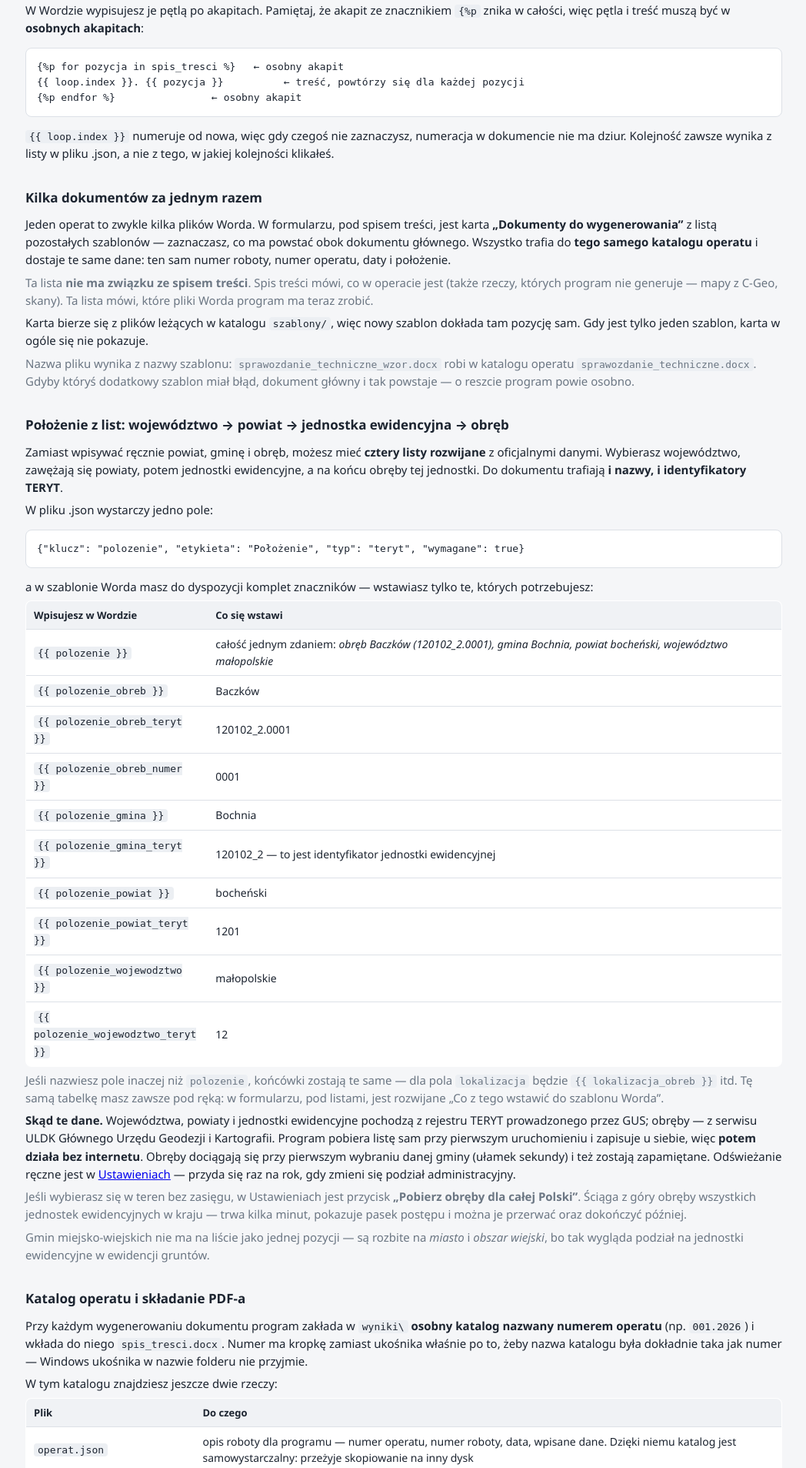
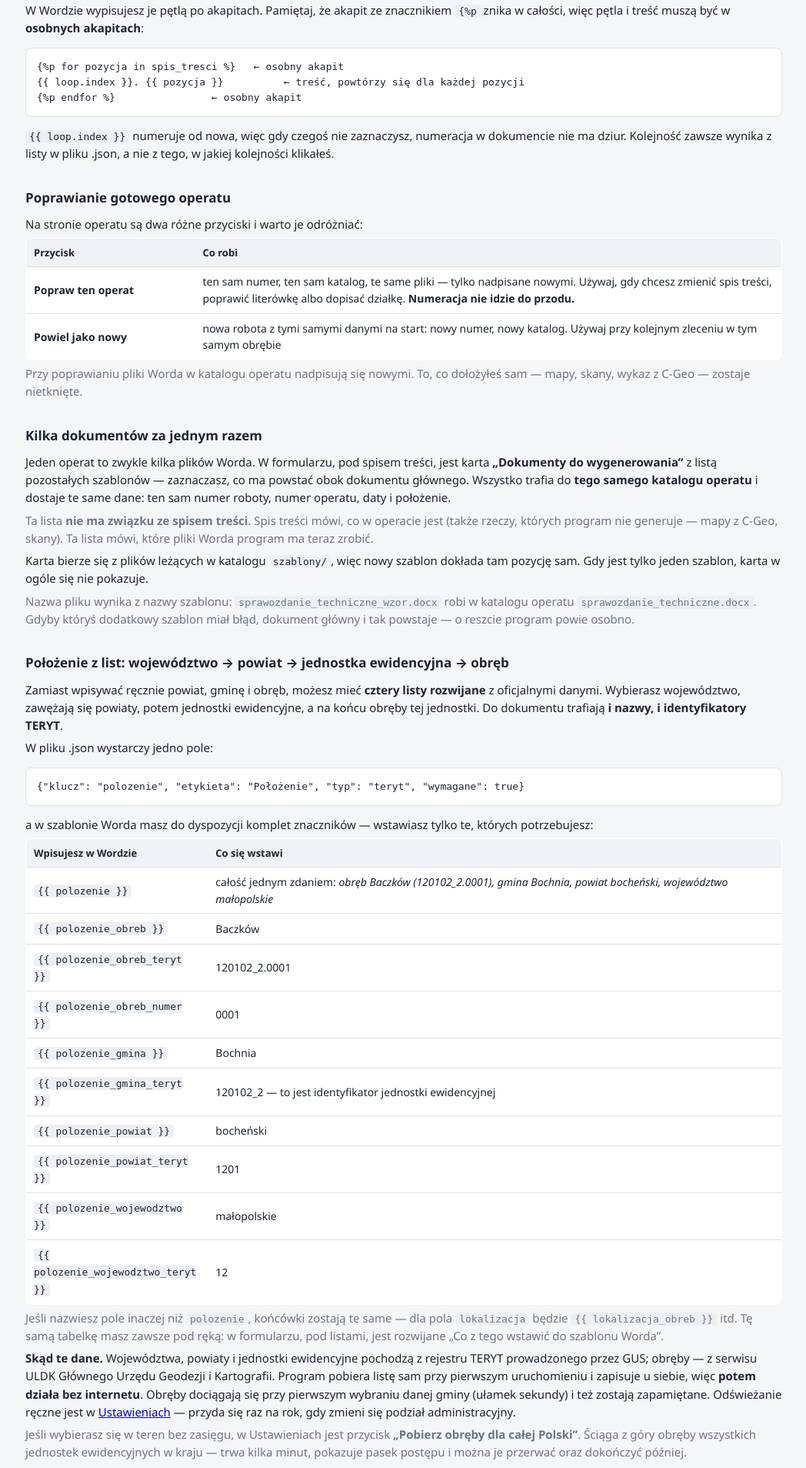
Before and after one commit to piotrekstania/kuba-apk, a FastAPI app: page /pomoc in a window 1280 px wide. Shown: the part 2778-4685 px from the top of the page at 77% size, without its empty margins (115-1163 px from the left). Run offline with FastAPI, Linux system fonts and the light colour scheme.

Commit message:
Szablon operatu od brata, jeden kafelek „Operat”, poprawianie bez nowego numeru
Wchodzi prawdziwa formatka: `szablony/spis_tresci_wzor.docx`. Używa dokładnie
naszych nazw znaczników i ma poprawnie rozbitą pętlę spisu treści na trzy
akapity, więc nic nie trzeba było w niej ruszać. Nieużywane zostają
`data_zgloszenia`, `polozenie_powiat` i `polozenie_wojewodztwo` — pola są
w formularzu, dane lecą do bazy, po prostu nie drukują się w tym dokumencie.

Na stronie głównej pokazujemy tylko szablony z `"glowny": true`. Sprawozdanie
i protokoły same bez operatu nie istnieją, więc mają być dokładane checkboxem,
a nie startować własną robotę. Gdy nikt nie jest oznaczony jako główny,
pokazujemy wszystkie — inaczej po wgraniu pierwszego szablonu bez tej flagi
strona byłaby pusta i nie wiadomo dlaczego.

Najważniejsze: **poprawianie operatu nie zużywa numeru**. `?edytuj=<id>` wraca
do tego samego katalogu i tego samego wpisu w historii, numer bierze się
z `operat.json`, a nie z licznika. Bez tego każda poprawka spisu treści robiła
nową robotę i numeracja rozjechałaby się w tydzień. „Powiel jako nowy” zostaje
osobnym przyciskiem, dla kolejnego zlecenia.

Przy zmianie numeru roboty kasujemy stary pusty plik-znacznik. Warunek to
zerowy rozmiar, a nie brak rozszerzenia: numer roboty ma kropki, więc
„GK.6640.123.2026” wygląda dla Pythona jak plik z rozszerzeniem „.2026”.
Plik o tej nazwie z prawdziwą treścią zostaje nietknięty — sprawdzone.

`narzedzia/utworz_wzor_szablonu.py` nie nadpisuje już istniejącego .docx bez
`--nadpisz`: jedno uruchomienie z rozpędu skasowałoby formatowanie formatki.

Co-Authored-By: Claude Opus 5 <noreply@anthropic.com>

```diff
--- a/app/db.py
+++ b/app/db.py
@@ -127,6 +127,13 @@ def zapisz_dokument(szablon: str, tytul: str, plik_docx: str, dane: dict[str, An
         return int(kursor.lastrowid)
 
 
+def zaktualizuj_dokument(dokument_id: int, tytul: str, dane: dict[str, Any]) -> None:
+    """Poprawiony operat zostaje tym samym wpisem — nie zakładamy nowego."""
+    with polacz() as con:
+        con.execute("UPDATE dokumenty SET tytul = ?, dane_json = ? WHERE id = ?",
+                    (tytul, json.dumps(dane, ensure_ascii=False), dokument_id))
+
+
 def ustaw_pdf(dokument_id: int, plik_pdf: str) -> None:
     with polacz() as con:
         con.execute("UPDATE dokumenty SET plik_pdf = ? WHERE id = ?", (plik_pdf, dokument_id))
--- a/app/main.py
+++ b/app/main.py
@@ -190,8 +190,14 @@ def odczytaj_dane(formularz, szablon: szablony.Szablon) -> dict[str, Any]:
 
 @app.get("/", response_class=HTMLResponse)
 def strona_glowna(request: Request):
+    # Kafelki tylko dla szablonów oznaczonych jako główne: reszta (sprawozdanie,
+    # protokoły) sama bez operatu nie istnieje, dokłada się ją checkboxem w formularzu.
+    # Gdy nikt nie jest oznaczony, pokazujemy wszystkie — inaczej po dodaniu pierwszego
+    # szablonu bez „glowny” strona byłaby pusta i nie wiadomo dlaczego.
+    wszystkie = szablony.lista_szablonow()
+    glowne = [s for s in wszystkie if s.glowny] or wszystkie
     return _widok(request, "index.html",
-                  szablony=szablony.lista_szablonow(),
+                  szablony=glowne,
                   dokumenty=db.dokumenty(limit=15),
                   co_nowego=aktualizacja.co_nowego())   # pokazuje się raz, po aktualizacji
 
@@ -231,7 +237,8 @@ def _inne_szablony(szablon: szablony.Szablon) -> list[dict[str, str]]:
 
 
 @app.get("/nowy/{identyfikator}", response_class=HTMLResponse)
-def formularz(request: Request, identyfikator: str, kopiuj: int | None = None):
+def formularz(request: Request, identyfikator: str, kopiuj: int | None = None,
+              edytuj: int | None = None):
     szablon, odpowiedz = _szablon_albo_blad(request, identyfikator)
     if odpowiedz is not None:
         return odpowiedz
@@ -244,25 +251,29 @@ def formularz(request: Request, identyfikator: str, kopiuj: int | None = None):
         wartosci[pole.klucz] = (date.today().isoformat()
                                 if pole.typ == "date" and pole.domyslnie == "dzisiaj"
                                 else pole.domyslnie)
-    if kopiuj:                                   # „zrób podobny jak poprzedni”
-        poprzedni = db.dokument(kopiuj)
-        if poprzedni:
-            wartosci.update(json.loads(poprzedni["dane_json"]))
+    # „Powiel” robi nowy operat z tymi samymi danymi, „Popraw” wraca do tego samego
+    zrodlo = db.dokument(edytuj or kopiuj) if (edytuj or kopiuj) else None
+    if zrodlo:
+        wartosci.update(json.loads(zrodlo["dane_json"]))
 
     podglad = None
     for pole in szablon.pola:
         if pole.typ == "auto_numer":
-            numer = db.podglad_numeru(szablon.licznik or szablon.id, date.today().year)
-            wzor = pole.domyslnie or "{numer}/{rok}"
-            podglad = wzor.format(numer=numer, numer3=f"{numer:03d}", rok=date.today().year)
+            if edytuj and zrodlo:
+                podglad = zrodlo["nr_operatu"] or zrodlo["katalog"]   # numer się nie zmienia
+            else:
+                numer = db.podglad_numeru(szablon.licznik or szablon.id, date.today().year)
+                wzor = pole.domyslnie or "{numer}/{rok}"
+                podglad = wzor.format(numer=numer, numer3=f"{numer:03d}",
+                                      rok=date.today().year)
 
     return _widok(request, "formularz.html", szablon=szablon, wartosci=wartosci,
                   podglad_numeru=podglad, dzisiaj=date.today().isoformat(),
-                  inne_szablony=_inne_szablony(szablon))
+                  edytuj=edytuj, inne_szablony=_inne_szablony(szablon))
 
 
 @app.post("/generuj/{identyfikator}")
-async def generuj(request: Request, identyfikator: str):
+async def generuj(request: Request, identyfikator: str, edytuj: int | None = None):
     szablon, odpowiedz = _szablon_albo_blad(request, identyfikator)
     if odpowiedz is not None:
         return odpowiedz
@@ -279,17 +290,24 @@ async def generuj(request: Request, identyfikator: str):
     if brakujace:
         return _widok(request, "formularz.html", szablon=szablon, wartosci=dane,
                       blad="Uzupełnij wymagane pola: " + ", ".join(brakujace),
-                      dzisiaj=date.today().isoformat(),
+                      dzisiaj=date.today().isoformat(), edytuj=edytuj,
                       inne_szablony=_inne_szablony(szablon))
 
+    poprawiany = db.dokument(edytuj) if edytuj else None
+    poprzedni_opis = None
+    if poprawiany:
+        katalog_poprzedni = operaty.katalog_po_nazwie(poprawiany["katalog"] or "")
+        poprzedni_opis = operaty.opis(katalog_poprzedni) if katalog_poprzedni else None
+
     try:
-        plik, kontekst, ostrzezenia = generator.generuj(szablon, dane, db.wczytaj_ustawienia())
+        plik, kontekst, ostrzezenia = generator.generuj(
+            szablon, dane, db.wczytaj_ustawienia(), poprzedni_opis)
     except Exception as blad:
         # Wracamy na formularz z kompletem wpisanych danych — utrata wykazu współrzędnych
         # przez literówkę w szablonie byłaby gorsza niż sam błąd.
         zapisz_blad(request, blad)
         return _widok(request, "formularz.html", szablon=szablon, wartosci=dane,
-                      inne_szablony=_inne_szablony(szablon),
+                      inne_szablony=_inne_szablony(szablon), edytuj=edytuj,
                       blad=f"Nie udało się wypełnić szablonu „{szablon.nazwa}”. Zwykle "
                            "znaczy to, że w pliku .docx jest literówka w znaczniku "
                            "{{ }} albo {% ... %}. Twoje dane zostały tutaj — popraw "
@@ -313,9 +331,13 @@ async def generuj(request: Request, identyfikator: str):
                 f"znaczniki w pliku {dodatkowy.plik.name}. Reszta operatu jest gotowa.")
 
     tytul = kontekst.get("nr_roboty") or katalog.name
-    dokument_id = db.zapisz_dokument(
-        szablon.id, str(tytul), f"{katalog.name}/{plik.name}", dane, katalog.name,
-        str(kontekst.get("nr_operatu") or katalog.name))
+    if poprawiany:
+        db.zaktualizuj_dokument(poprawiany["id"], str(tytul), dane)
+        dokument_id = poprawiany["id"]
+    else:
+        dokument_id = db.zapisz_dokument(
+            szablon.id, str(tytul), f"{katalog.name}/{plik.name}", dane, katalog.name,
+            str(kontekst.get("nr_operatu") or katalog.name))
     adres = f"/dokument/{dokument_id}"
     if ostrzezenia:
         adres += "?blad=" + quote(" ".join(ostrzezenia))
--- a/app/operaty.py
+++ b/app/operaty.py
@@ -67,9 +67,13 @@ def katalog_operatu(nr_operatu: str) -> Path:
     return WYNIKI / nazwa_katalogu(nr_operatu)
 
 
-def zaloz(nr_operatu: str, nr_roboty: str, szablon: str,
-          dane: dict[str, Any]) -> tuple[Path, list[str]]:
-    """Tworzy katalog operatu z opisem. Zwraca (katalog, ostrzeżenia dla użytkownika)."""
+def zaloz(nr_operatu: str, nr_roboty: str, szablon: str, dane: dict[str, Any],
+          poprzedni_numer_roboty: str = "") -> tuple[Path, list[str]]:
+    """Tworzy albo odświeża katalog operatu z opisem.
+
+    Zwraca (katalog, ostrzeżenia dla użytkownika). Wołane też przy poprawianiu operatu —
+    wtedy katalog już istnieje i tylko nadpisujemy `operat.json`.
+    """
     # Ukośnik w nazwie katalogu zamieniamy na kropkę po cichu — to norma, a nie usterka
     # warta straszenia użytkownika.
     ostrzezenia: list[str] = []
@@ -84,6 +88,16 @@ def zaloz(nr_operatu: str, nr_roboty: str, szablon: str,
         "utworzono": datetime.now().isoformat(timespec="seconds"),
         "dane": dane,
     }, ensure_ascii=False, indent=2), encoding="utf-8")
+
+    # Przy poprawianiu operatu numer roboty mógł się zmienić — stary pusty znacznik
+    # trzeba sprzątnąć, żeby w katalogu nie leżały dwa numery naraz.
+    if poprzedni_numer_roboty and poprzedni_numer_roboty != nr_roboty:
+        stary = katalog / nazwa_bezpieczna(poprzedni_numer_roboty, zapas="")[0]
+        # Kasujemy tylko wtedy, gdy plik jest pusty — czyli jest naszym znacznikiem.
+        # Sprawdzanie rozszerzenia nic tu nie daje: numer roboty ma kropki, więc
+        # „GK.6640.123.2026” wygląda dla Pythona jak plik z rozszerzeniem „.2026”.
+        if stary.name and stary.is_file() and stary.stat().st_size == 0:
+            stary.unlink(missing_ok=True)
 
     if nr_roboty:
         znacznik, podmieniono = nazwa_bezpieczna(nr_roboty, zapas="")
--- a/app/szablony.py
+++ b/app/szablony.py
@@ -55,6 +55,7 @@ class Szablon:
     opis: str = ""
     wzor_nazwy: str = "{id_szablonu}"
     licznik: str = ""           # nazwa licznika dla pola typu "auto_numer"
+    glowny: bool = False        # kafelek na stronie głównej; reszta tylko jako dodatek
     pola: list[Pole] = field(default_factory=list)
 
     @property
@@ -98,6 +99,7 @@ def wczytaj_szablon(plik: Path) -> Szablon:
         opis=meta.get("opis", ""),
         wzor_nazwy=meta.get("wzor_nazwy", plik.stem + "_{data_dokumentu}"),
         licznik=meta.get("licznik", ""),
+        glowny=bool(meta.get("glowny", False)),
     )
 
     opisane: dict[str, Pole] = {}
--- a/app/web/templates/dokument.html
+++ b/app/web/templates/dokument.html
@@ -17,7 +17,8 @@
     <button class="wtorny" type="submit">Otwórz katalog</button>
   </form>
   {% if dokument.katalog %}<a class="glowny" href="/scal/{{ dokument.katalog | urlencode }}">Złóż PDF operatu</a>{% endif %}
-  <a class="wtorny" href="/nowy/{{ dokument.szablon }}?kopiuj={{ dokument.id }}">Popraw i wygeneruj ponownie</a>
+  <a class="wtorny" href="/nowy/{{ dokument.szablon }}?edytuj={{ dokument.id }}">Popraw ten operat</a>
+  <a class="wtorny" href="/nowy/{{ dokument.szablon }}?kopiuj={{ dokument.id }}">Powiel jako nowy</a>
 </div>
 
 <h2>Wpisane dane</h2>
--- a/app/web/templates/pomoc.html
+++ b/app/web/templates/pomoc.html
@@ -134,6 +134,21 @@
 <p><code>{{ '{{ loop.index }}' }}</code> numeruje od nowa, więc gdy czegoś nie zaznaczysz,
   numeracja w dokumencie nie ma dziur. Kolejność zawsze wynika z listy w pliku .json,
   a nie z tego, w jakiej kolejności klikałeś.</p>
+
+<h2 id="poprawianie">Poprawianie gotowego operatu</h2>
+<p>Na stronie operatu są dwa różne przyciski i warto je odróżniać:</p>
+<table class="lista">
+  <tr><th class="waski">Przycisk</th><th>Co robi</th></tr>
+  <tr><td><strong>Popraw ten operat</strong></td>
+      <td>ten sam numer, ten sam katalog, te same pliki — tylko nadpisane nowymi.
+          Używaj, gdy chcesz zmienić spis treści, poprawić literówkę albo dopisać
+          działkę. <strong>Numeracja nie idzie do przodu.</strong></td></tr>
+  <tr><td><strong>Powiel jako nowy</strong></td>
+      <td>nowa robota z tymi samymi danymi na start: nowy numer, nowy katalog.
+          Używaj przy kolejnym zleceniu w tym samym obrębie</td></tr>
+</table>
+<p class="szary">Przy poprawianiu pliki Worda w katalogu operatu nadpisują się nowymi.
+  To, co dołożyłeś sam — mapy, skany, wykaz z C-Geo — zostaje nietknięte.</p>
 
 <h2 id="dokumenty">Kilka dokumentów za jednym razem</h2>
 <p>Jeden operat to zwykle kilka plików Worda. W formularzu, pod spisem treści, jest karta
--- a/szablony/spis_tresci_wzor.json
+++ b/szablony/spis_tresci_wzor.json
@@ -1,6 +1,7 @@
 {
-  "nazwa": "Spis treści operatu (wzór)",
-  "opis": "Strona tytułowa i spis treści. Szkielet do podmiany na własną formatkę.",
+  "nazwa": "Operat",
+  "opis": "Strona tytułowa i spis treści. Pozostałe dokumenty dokładają się do niego.",
+  "glowny": true,
   "wzor_nazwy": "Operat_{nr_roboty}",
   "licznik": "operat",
   "pola": [
```
Also changed, not shown: CLAUDE.md (+2 -0 lines), app/generator.py (+15 -4 lines), app/web/templates/formularz.html (+10 -4 lines), narzedzia/utworz_wzor_szablonu.py (+23 -8 lines), 2 other files.
